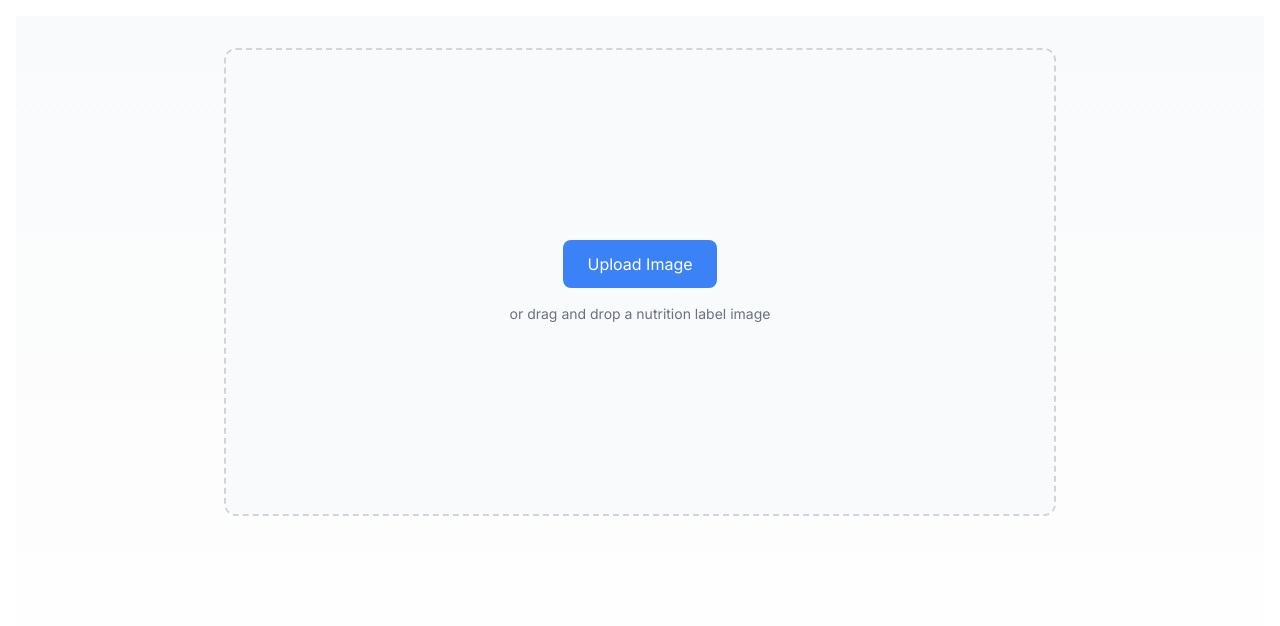
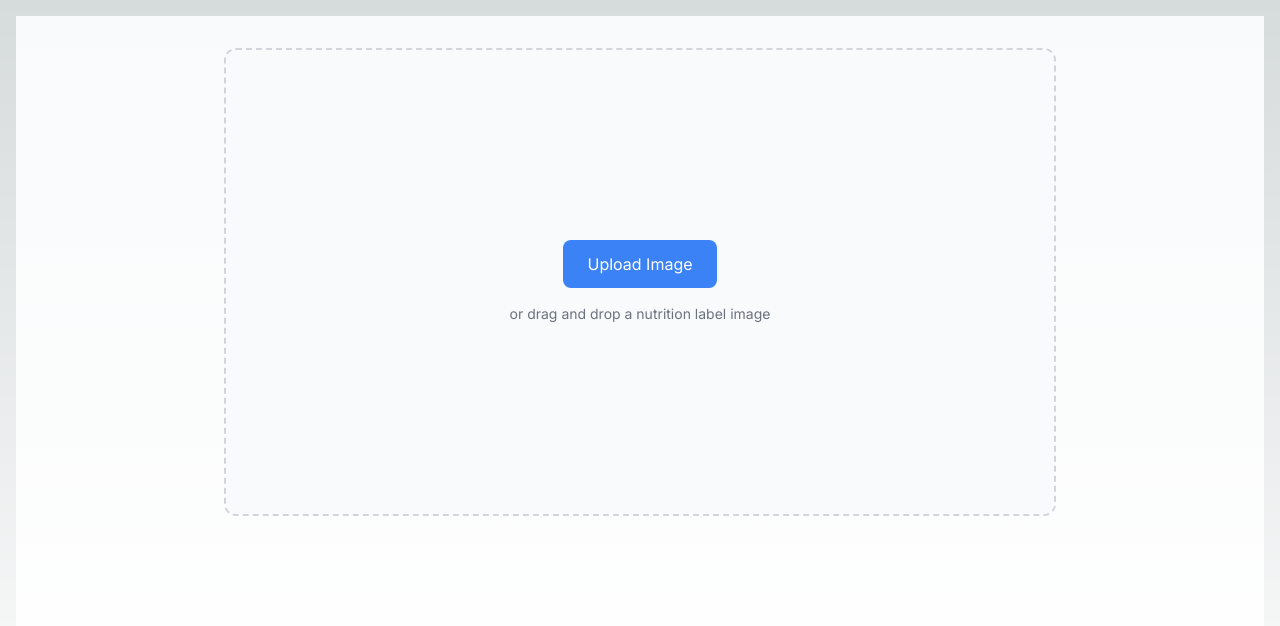
Before and after one commit to createsomethingtoday/nutri-lens, a Next.js app: page / in a window 1280 px wide. Shown: the top 626 px of the page. Built offline with nearby package versions, Linux system fonts and the light colour scheme; no server answers.

Commit message:
Add global styles and update favicon configuration

```diff
--- /dev/null
+++ b/src/app/globals.css
@@ -0,0 +1,19 @@
+@tailwind base;
+@tailwind components;
+@tailwind utilities;
+
+:root {
+  --foreground-rgb: 0, 0, 0;
+  --background-start-rgb: 214, 219, 220;
+  --background-end-rgb: 255, 255, 255;
+}
+
+body {
+  color: rgb(var(--foreground-rgb));
+  background: linear-gradient(
+    to bottom,
+    transparent,
+    rgb(var(--background-end-rgb))
+  )
+  rgb(var(--background-start-rgb));
+}
--- a/src/app/layout.tsx
+++ b/src/app/layout.tsx
@@ -1,23 +1,24 @@
-import React from 'react'
 import type { Metadata } from "next"
 import { Inter } from "next/font/google"
-import "../globals.css"
+import "./globals.css"
 
 const inter = Inter({ subsets: ["latin"] })
 
 export const metadata: Metadata = {
   title: "Nutrition Facts Analyzer",
-  description: "Analyze nutrition facts using AI",
+  description: "Analyze nutrition labels and chat about ingredients",
   icons: {
-    icon: '/favicon.ico',
+    icon: 'favicon.ico',
+    shortcut: 'favicon.ico',
+    apple: 'favicon.ico',
   },
 }
 
 export default function RootLayout({
   children,
-}: Readonly<{
+}: {
   children: React.ReactNode
-}>) {
+}) {
   return (
     <html lang="en">
       <body className={inter.className}>
```
